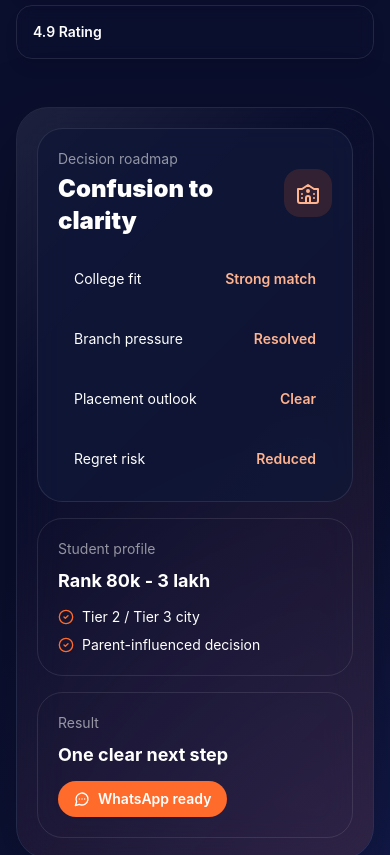
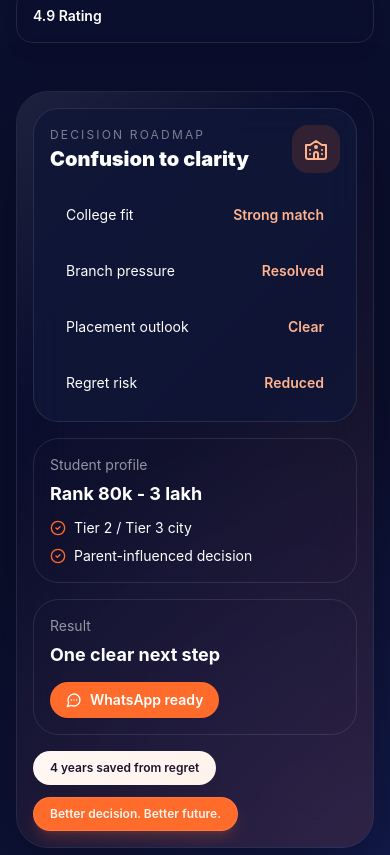
Before and after one commit to Vaish123-M/atyant-assignment, a React (Vite) app: page / in a window 390 px wide. Shown: the part 860-1715 px from the top of the page. Built offline with nearby package versions, Linux system fonts and the light colour scheme.

Commit message:
Fix: Hero section label alignment and responsive layout refinements

```diff
--- a/src/App.jsx
+++ b/src/App.jsx
@@ -85,7 +85,7 @@ function PricingSection() {
           <h2 className="mt-3 text-3xl font-black tracking-tight text-[#0B0F2E] sm:text-4xl">Pick the clarity you actually need.</h2>
           <p className="mt-4 text-base leading-8 text-slate-600">Simple plans. Easy to understand. Built to help students and parents make the right decision faster.</p>
         </div>
-        <div className="mt-10 grid gap-6 lg:grid-cols-4">
+        <div className="mt-10 grid gap-6 md:grid-cols-2 xl:grid-cols-4">
           {pricingPlans.map((plan) => (
             <PricingCard key={plan.title} {...plan} />
           ))}
@@ -212,7 +212,7 @@ function FinalCTA() {
 
 export default function App() {
   return (
-    <div className="min-h-screen bg-white font-sans antialiased">
+    <div className="min-h-screen overflow-x-hidden bg-white font-sans antialiased">
       <Navbar />
       <main>
         <Hero />
--- a/src/components/Hero.jsx
+++ b/src/components/Hero.jsx
@@ -8,7 +8,7 @@ export default function Hero() {
     <section id="top" className="relative overflow-hidden bg-[#0B0F2E] text-white">
       <div className="absolute inset-0 bg-[radial-gradient(circle_at_top_left,_rgba(255,107,43,0.24),_transparent_35%),radial-gradient(circle_at_bottom_right,_rgba(63,94,251,0.16),_transparent_30%)]" />
       <div className="absolute left-1/2 top-0 h-72 w-72 -translate-x-1/2 rounded-full bg-[#FF6B2B]/20 blur-3xl" />
-      <div className="relative mx-auto grid w-full max-w-7xl gap-12 px-4 py-20 sm:px-6 lg:grid-cols-2 lg:px-8 lg:py-24">
+      <div className="relative mx-auto grid w-full max-w-7xl gap-12 px-4 py-16 sm:px-6 lg:grid-cols-[1.05fr_0.95fr] lg:items-center lg:px-8 lg:py-24">
         <motion.div initial={{ opacity: 0, y: 24 }} animate={{ opacity: 1, y: 0 }} transition={{ duration: 0.7 }} className="max-w-2xl">
           <div className="mb-6 inline-flex items-center gap-2 rounded-full border border-white/10 bg-white/5 px-4 py-2 text-sm text-white/75 backdrop-blur">
             <Sparkles className="h-4 w-4 text-[#FF6B2B]" />
@@ -45,60 +45,62 @@ export default function Hero() {
         </motion.div>
 
         <motion.div initial={{ opacity: 0, y: 20, scale: 0.98 }} animate={{ opacity: 1, y: 0, scale: 1 }} transition={{ duration: 0.8, delay: 0.1 }} className="relative">
-          <div className="relative overflow-hidden rounded-[2rem] border border-white/10 bg-white/8 p-5 shadow-[0_30px_80px_rgba(0,0,0,0.35)] backdrop-blur-xl sm:p-7">
+          <div className="relative overflow-hidden rounded-[2rem] border border-white/10 bg-white/8 p-4 shadow-[0_30px_80px_rgba(0,0,0,0.35)] backdrop-blur-xl sm:p-6 lg:p-7">
             <div className="absolute inset-0 bg-[linear-gradient(135deg,rgba(255,255,255,0.08),transparent_30%,rgba(255,107,43,0.12))]" />
             <div className="relative grid gap-4 sm:grid-cols-5">
-              <div className="sm:col-span-3 rounded-[1.6rem] border border-white/10 bg-[#101738]/80 p-5">
-                <div className="flex items-center justify-between">
+              <div className="rounded-[1.6rem] border border-white/10 bg-[#101738]/80 p-4 sm:col-span-3 sm:p-5">
+                <div className="flex items-center justify-between gap-3">
                   <div>
-                    <div className="text-sm text-white/55">Decision roadmap</div>
-                    <div className="mt-1 text-2xl font-black">Confusion to clarity</div>
+                    <div className="text-xs uppercase tracking-[0.18em] text-white/45">Decision roadmap</div>
+                    <div className="mt-1 text-xl font-black leading-tight sm:text-2xl">Confusion to clarity</div>
                   </div>
                   <div className="rounded-2xl bg-[#FF6B2B]/15 p-3 text-[#FFB38E]">
                     <School2 className="h-6 w-6" />
                   </div>
                 </div>
-                <div className="mt-5 space-y-4">
+                <div className="mt-5 space-y-3 sm:space-y-4">
                   {heroDecisionRows.map((item) => (
                     <div key={item.label} className="rounded-2xl bg-white/6 px-4 py-3">
-                      <div className="flex items-center justify-between text-sm text-white/78">
-                        <span>{item.label}</span>
-                        <span className="font-semibold text-[#FFB38E]">{item.value}</span>
+                      <div className="flex items-center justify-between gap-3 text-sm text-white/78">
+                        <span className="min-w-0">{item.label}</span>
+                        <span className="whitespace-nowrap font-semibold text-[#FFB38E]">{item.value}</span>
                       </div>
                     </div>
                   ))}
                 </div>
               </div>
-              <div className="sm:col-span-2 flex flex-col gap-4">
-                <div className="rounded-[1.6rem] border border-white/10 bg-white/8 p-5">
+              <div className="flex flex-col gap-4 sm:col-span-2">
+                <div className="rounded-[1.6rem] border border-white/10 bg-white/8 p-4 sm:p-5">
                   <div className="text-sm text-white/55">Student profile</div>
-                  <div className="mt-2 text-lg font-bold">Rank 80k - 3 lakh</div>
-                  <div className="mt-3 flex items-center gap-2 text-sm text-white/72">
-                    <CheckCircle2 className="h-4 w-4 text-[#FF6B2B]" />
-                    Tier 2 / Tier 3 city
+                  <div className="mt-2 text-lg font-bold leading-tight sm:text-xl">Rank 80k - 3 lakh</div>
+                  <div className="mt-3 space-y-2 text-sm text-white/72">
+                    <div className="flex items-center gap-2">
+                      <CheckCircle2 className="h-4 w-4 shrink-0 text-[#FF6B2B]" />
+                      <span>Tier 2 / Tier 3 city</span>
+                    </div>
+                    <div className="flex items-center gap-2">
+                      <CheckCircle2 className="h-4 w-4 shrink-0 text-[#FF6B2B]" />
+                      <span>Parent-influenced decision</span>
+                    </div>
                   </div>
-                  {heroProfilePoints.slice(2).map((point) => (
-                    <div key={point} className="mt-2 flex items-center gap-2 text-sm text-white/72">
-                      <CheckCircle2 className="h-4 w-4 text-[#FF6B2B]" />
-                      {point}
-                    </div>
-                  ))}
                 </div>
-                <div className="rounded-[1.6rem] border border-white/10 bg-white/8 p-5">
+                <div className="rounded-[1.6rem] border border-white/10 bg-white/8 p-4 sm:p-5">
                   <div className="text-sm text-white/55">Result</div>
-                  <div className="mt-2 text-lg font-bold">One clear next step</div>
-                  <div className="mt-3 inline-flex items-center gap-2 rounded-full bg-[#FF6B2B] px-4 py-2 text-sm font-semibold text-white">
+                  <div className="mt-2 text-lg font-bold leading-tight">One clear next step</div>
+                  <div className="mt-4 inline-flex items-center gap-2 rounded-full bg-[#FF6B2B] px-4 py-2 text-sm font-semibold text-white">
                     <MessageCircleMore className="h-4 w-4" />
                     WhatsApp ready
                   </div>
                 </div>
               </div>
             </div>
-            <div className="absolute -right-8 top-10 hidden rounded-2xl border border-white/10 bg-white px-4 py-3 text-sm font-semibold text-[#0B0F2E] shadow-xl lg:block">
-              4 years saved from regret
-            </div>
-            <div className="absolute -left-6 bottom-12 hidden rounded-2xl border border-white/10 bg-[#FF6B2B] px-4 py-3 text-sm font-semibold text-white shadow-xl lg:block">
-              Better decision. Better future.
+            <div className="mt-4 flex flex-wrap gap-3">
+              <div className="rounded-full border border-white/10 bg-white px-4 py-2 text-xs font-semibold text-[#0B0F2E] shadow-lg shadow-black/10">
+                4 years saved from regret
+              </div>
+              <div className="rounded-full border border-white/10 bg-[#FF6B2B] px-4 py-2 text-xs font-semibold text-white shadow-lg shadow-[#FF6B2B]/20">
+                Better decision. Better future.
+              </div>
             </div>
           </div>
         </motion.div>
--- a/src/index.css
+++ b/src/index.css
@@ -9,4 +9,11 @@ html {
 body {
   margin: 0;
   background: #ffffff;
+  overflow-x: hidden;
 }
+
+img,
+svg {
+  display: block;
+  max-width: 100%;
+}
```
